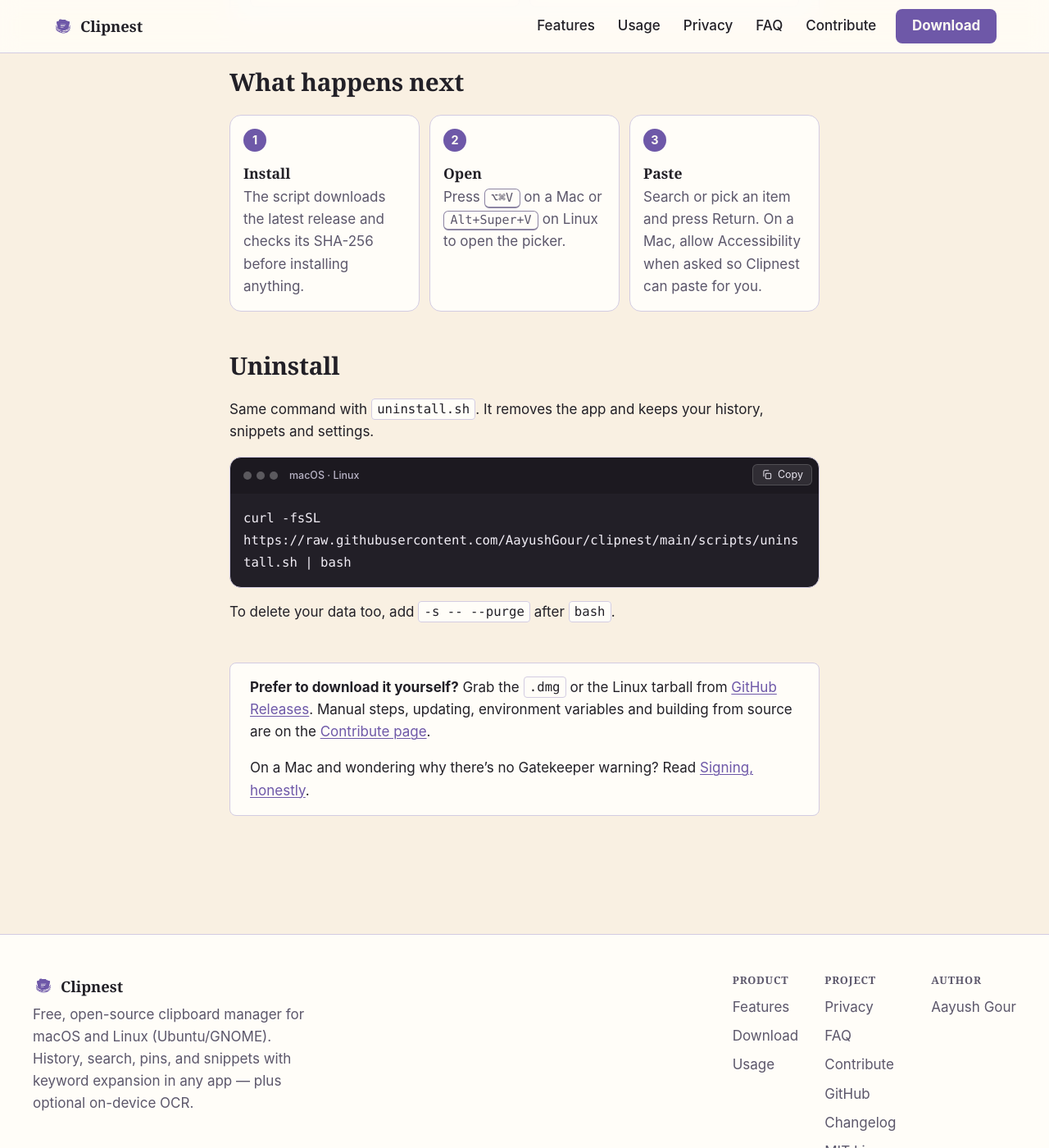
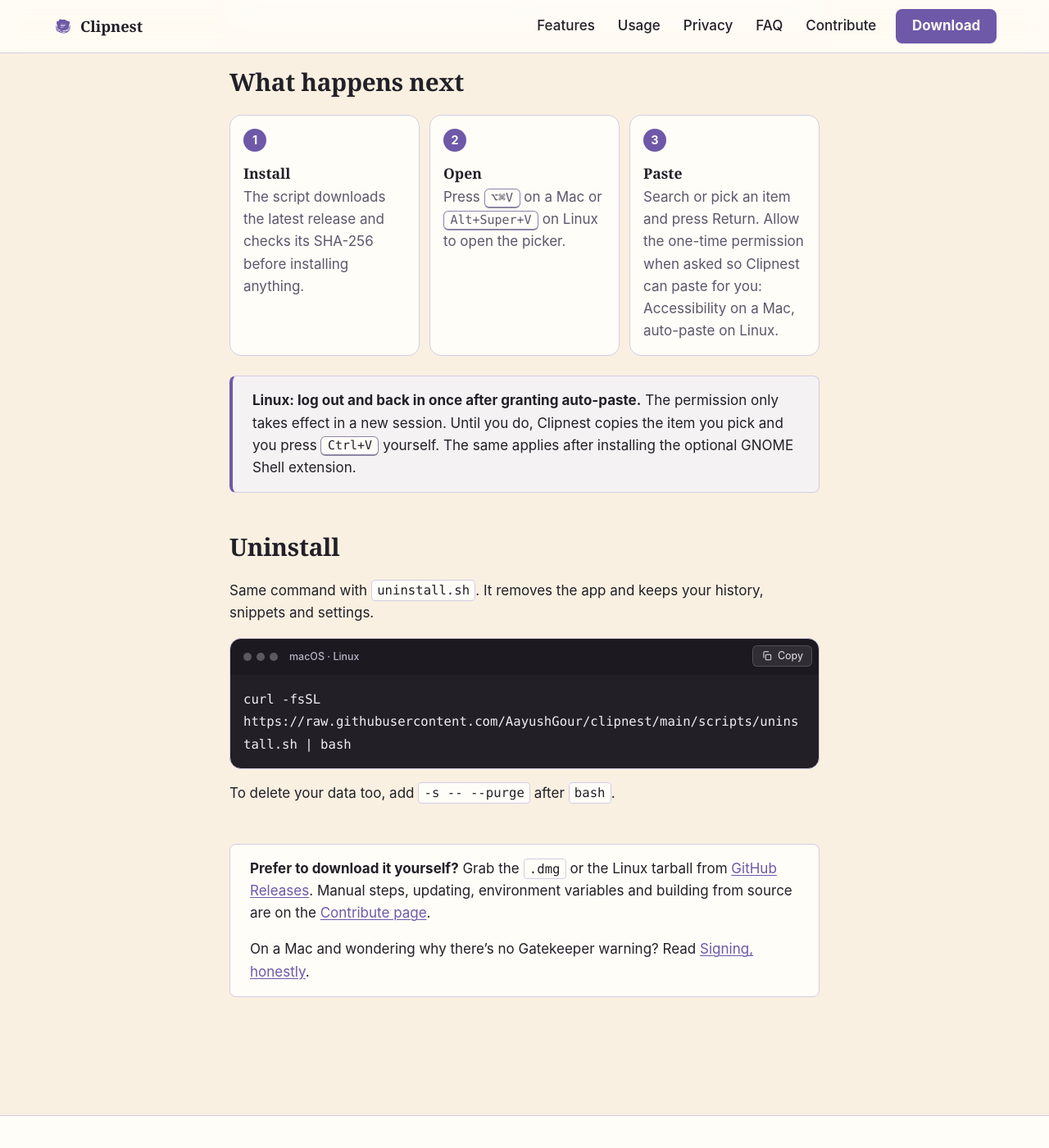
Before and after one commit to AayushGour/clipnest, a Jekyll site: the page built from docs/pages/download.md, in a window 1280 px wide and 1400 px high, scrolled down 795 px. Shown: the whole window at 82% size. Built offline with Jekyll 4.4.1, drawn with Linux system fonts in a browser that asks for light colours.

Commit message:
docs(site): demo video carousel on the home page; clear Linux log-out note
- Home: replace the static hero screenshot (still showing v0.9.1) with a
  four-tab demo carousel: copy & paste, text from images (OCR), snippets,
  settings. Clips are 1280x800 WebM with MP4 fallback and poster images;
  only the active clip loads. Muted, plays inline, auto-advances to the
  next demo until the visitor picks a tab. Reduced motion: no autoplay,
  native controls. Without JS all four demos show stacked.
- Download: step 3 names both one-time permissions, and a callout says
  Linux needs one log-out after granting auto-paste (also after the
  optional GNOME extension).
- Features: the auto-paste permission bullet now says to log out once.
- copy-command.js: its "only script" comment now names demo-carousel.js.

Co-Authored-By: Claude Opus 5.5 <noreply@anthropic.com>

```diff
--- a/docs/_layouts/default.html
+++ b/docs/_layouts/default.html
@@ -54,6 +54,9 @@
     {%- include footer.html -%}
 
     <script src="{{ "/assets/js/copy-command.js" | relative_url }}" defer></script>
+    {%- if page.layout == "home" %}
+    <script src="{{ "/assets/js/demo-carousel.js" | relative_url }}" defer></script>
+    {%- endif %}
   </body>
 
 </html>
--- a/docs/assets/css/style.scss
+++ b/docs/assets/css/style.scss
@@ -1401,3 +1401,68 @@ nav.box-grid li:hover { border-color: var(--accent); }
   color: var(--muted-strong);
 }
 .content-page blockquote p { margin: 0; color: inherit; }
+
+
+// ---- home demo carousel (pages/index.md .demo-carousel, assets/js/demo-carousel.js)
+// Replaces the static hero screenshot. Without JS every slide is stacked; the
+// script adds .is-enhanced and turns the tab row into a real tablist.
+.demo-tabs { display: none; }
+.demo-carousel.is-enhanced .demo-tabs {
+  display: flex;
+  flex-wrap: wrap;
+  justify-content: center;
+  gap: var(--space-2);
+  margin: 0 0 var(--space-4);
+}
+.demo-tab {
+  font: inherit;
+  font-size: 0.92rem;
+  font-weight: 500;
+  padding: 6px var(--space-4);
+  border: 1px solid var(--line);
+  border-radius: var(--radius-pill);
+  background: var(--panel);
+  color: var(--ink);
+  cursor: pointer;
+  transition: border-color 150ms ease, background-color 150ms ease, color 150ms ease;
+}
+.demo-tab:hover { border-color: var(--accent); }
+.demo-tab[aria-selected="true"] {
+  background: var(--accent);
+  border-color: var(--accent);
+  color: var(--on-accent);
+}
+.demo-slide { margin: 0; }
+.demo-slide + .demo-slide { margin-top: var(--space-5); }
+.demo-carousel.is-enhanced .demo-slide + .demo-slide { margin-top: 0; }
+.demo-video {
+  aspect-ratio: 16 / 10;
+  border-radius: var(--radius-sm);
+  overflow: hidden;
+  background: #1b1530;
+  box-shadow: 0 6px 20px rgba(20, 16, 28, 0.28);
+}
+.demo-video video { display: block; width: 100%; height: 100%; object-fit: cover; }
+.demo-slide figcaption {
+  margin: var(--space-3) var(--space-2) 0;
+  text-align: center;
+  font-size: 0.95rem;
+  color: var(--muted-strong);
+  text-wrap: pretty;
+}
+@media (max-width: 640px) {
+  .demo-tab { font-size: 0.85rem; padding: 5px var(--space-3); }
+}
+
+// ---- Linux log-out callout (pages/download.md) ------------------------------
+// The one Linux step people miss: auto-paste needs a fresh session. Kept as a
+// distinct accent-edged box so it can't be skimmed past like body text.
+.note-linux {
+  margin: var(--space-5) 0 0;
+  padding: var(--space-4) var(--space-5);
+  border: 1px solid var(--line);
+  border-left: 4px solid var(--accent);
+  border-radius: var(--radius-sm);
+  background: color-mix(in srgb, var(--lilac) 18%, var(--panel));
+}
+.note-linux p { margin: 0; }
--- a/docs/pages/download.md
+++ b/docs/pages/download.md
@@ -45,8 +45,14 @@ curl -fsSL https://raw.githubusercontent.com/AayushGour/clipnest/main/scripts/in
 <ol class="steps">
 <li><span class="step-title">Install</span><span class="step-body">The script downloads the latest release and checks its SHA-256 before installing anything.</span></li>
 <li><span class="step-title">Open</span><span class="step-body">Press <kbd>⌥⌘V</kbd> on a Mac or <kbd>Alt+Super+V</kbd> on Linux to open the picker.</span></li>
-<li><span class="step-title">Paste</span><span class="step-body">Search or pick an item and press Return. On a Mac, allow Accessibility when asked so Clipnest can paste for you.</span></li>
+<li><span class="step-title">Paste</span><span class="step-body">Search or pick an item and press Return. Allow the one-time permission when asked so Clipnest can paste for you: Accessibility on a Mac, auto-paste on Linux.</span></li>
 </ol>
+
+<div class="note-linux" markdown="1">
+
+**Linux: log out and back in once after granting auto-paste.** The permission only takes effect in a new session. Until you do, Clipnest copies the item you pick and you press <kbd>Ctrl+V</kbd> yourself. The same applies after installing the optional GNOME Shell extension.
+
+</div>
 
 </section>
 
```
Also changed, not shown: docs/assets/js/copy-command.js (+4 -3 lines), docs/assets/js/demo-carousel.js (added, +103 -0 lines), docs/pages/features.md (+1 -1 lines), docs/pages/index.md (+48 -9 lines), docs/assets/demos/01-copy-paste.jpg (added), docs/assets/demos/02-ocr.jpg (added), docs/assets/demos/03-snippets.jpg (added), docs/assets/demos/04-settings.jpg (added), 8 other files.
